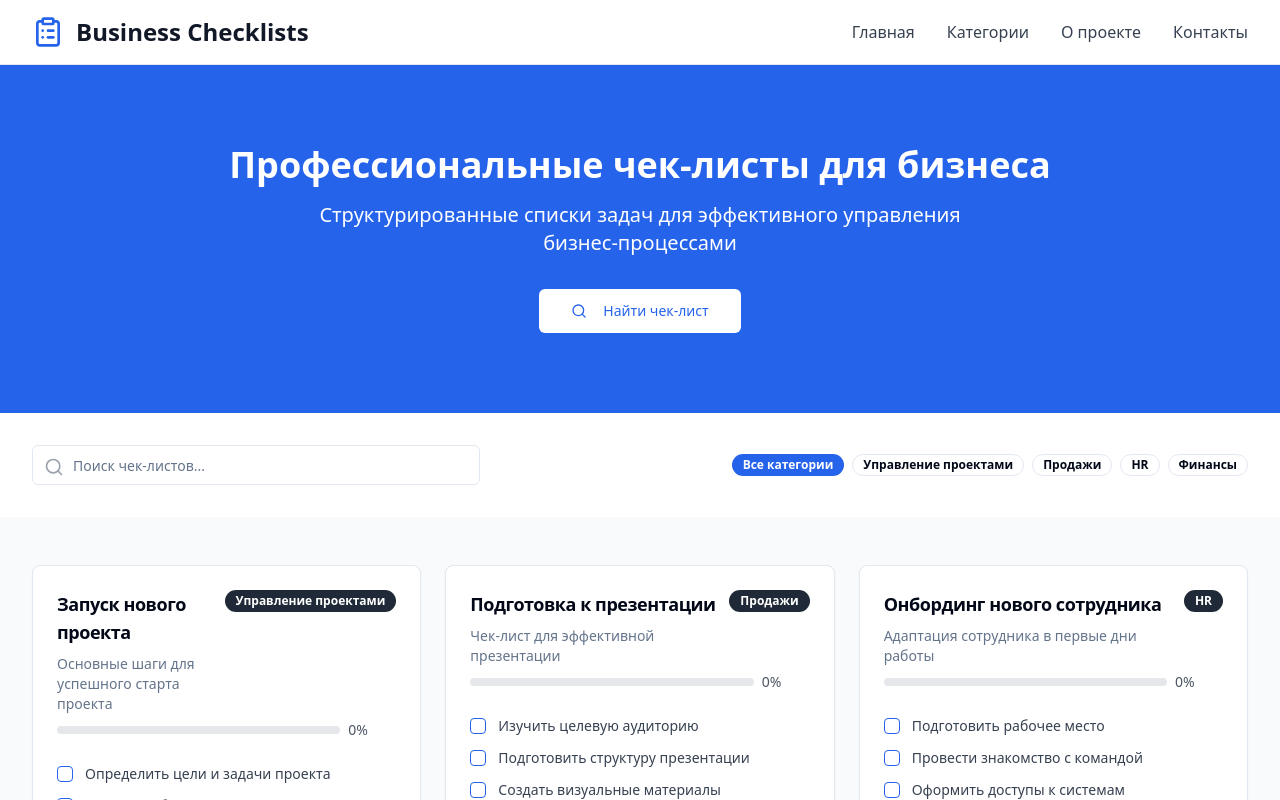
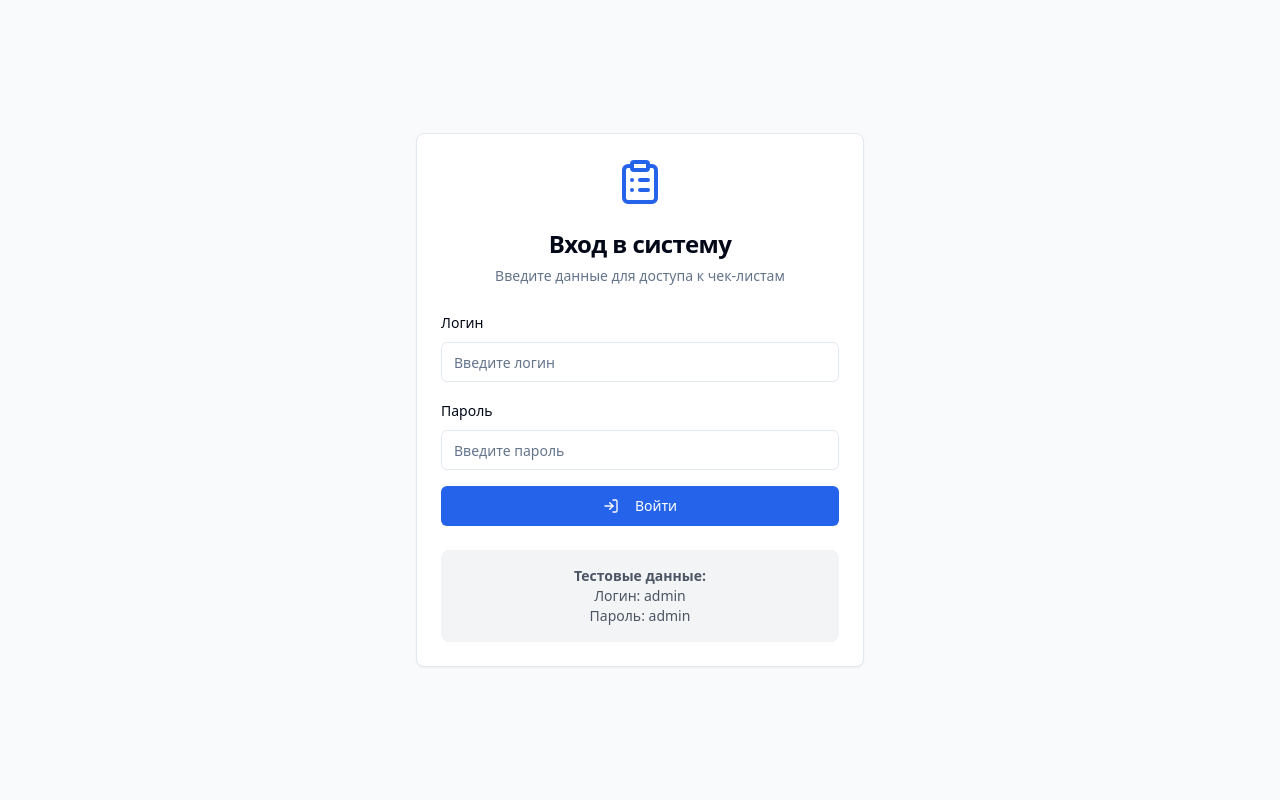
Before and after one commit to pr-poehali-dev/yura-checklist-site, a React (Vite) app: page / in a window 1280 px wide. Shown: the top 800 px of the page. Built offline with nearby package versions, Linux system fonts and the light colour scheme.

Commit message:
Добавить авторизацию с учетной записью

```diff
--- /dev/null
+++ b/src/components/AuthForm.tsx
@@ -0,0 +1,108 @@
+import { useState } from 'react';
+import { Card, CardContent, CardDescription, CardHeader, CardTitle } from '@/components/ui/card';
+import { Button } from '@/components/ui/button';
+import { Input } from '@/components/ui/input';
+import { Label } from '@/components/ui/label';
+import { Alert, AlertDescription } from '@/components/ui/alert';
+import Icon from '@/components/ui/icon';
+
+interface AuthFormProps {
+  onLogin: (username: string) => void;
+}
+
+const AuthForm = ({ onLogin }: AuthFormProps) => {
+  const [username, setUsername] = useState('');
+  const [password, setPassword] = useState('');
+  const [error, setError] = useState('');
+  const [loading, setLoading] = useState(false);
+
+  const handleSubmit = async (e: React.FormEvent) => {
+    e.preventDefault();
+    setError('');
+    setLoading(true);
+
+    // Имитация запроса к серверу
+    setTimeout(() => {
+      if (username === 'admin' && password === 'admin') {
+        onLogin(username);
+      } else {
+        setError('Неверный логин или пароль');
+      }
+      setLoading(false);
+    }, 1000);
+  };
+
+  return (
+    <div className="min-h-screen bg-gray-50 flex items-center justify-center p-4">
+      <Card className="w-full max-w-md">
+        <CardHeader className="text-center">
+          <div className="flex justify-center mb-4">
+            <Icon name="ClipboardList" size={48} className="text-primary" />
+          </div>
+          <CardTitle className="text-2xl">Вход в систему</CardTitle>
+          <CardDescription>
+            Введите данные для доступа к чек-листам
+          </CardDescription>
+        </CardHeader>
+        <CardContent>
+          <form onSubmit={handleSubmit} className="space-y-4">
+            <div className="space-y-2">
+              <Label htmlFor="username">Логин</Label>
+              <Input
+                id="username"
+                type="text"
+                placeholder="Введите логин"
+                value={username}
+                onChange={(e) => setUsername(e.target.value)}
+                required
+              />
+            </div>
+            <div className="space-y-2">
+              <Label htmlFor="password">Пароль</Label>
+              <Input
+                id="password"
+                type="password"
+                placeholder="Введите пароль"
+                value={password}
+                onChange={(e) => setPassword(e.target.value)}
+                required
+              />
+            </div>
+            {error && (
+              <Alert variant="destructive">
+                <Icon name="AlertCircle" size={16} />
+                <AlertDescription>{error}</AlertDescription>
+              </Alert>
+            )}
+            <Button
+              type="submit"
+              className="w-full"
+              disabled={loading}
+            >
+              {loading ? (
+                <>
+                  <Icon name="Loader2" size={16} className="mr-2 animate-spin" />
+                  Вход...
+                </>
+              ) : (
+                <>
+                  <Icon name="LogIn" size={16} className="mr-2" />
+                  Войти
+                </>
+              )}
+            </Button>
+          </form>
+          <div className="mt-6 p-4 bg-gray-100 rounded-lg">
+            <p className="text-sm text-gray-600 text-center">
+              <strong>Тестовые данные:</strong><br />
+              Логин: admin<br />
+              Пароль: admin
+            </p>
+          </div>
+        </CardContent>
+      </Card>
+    </div>
+  );
+};
+
+export default AuthForm;
--- a/src/pages/Index.tsx
+++ b/src/pages/Index.tsx
@@ -6,6 +6,7 @@ import { Checkbox } from '@/components/ui/checkbox';
 import { Input } from '@/components/ui/input';
 import { Separator } from '@/components/ui/separator';
 import Icon from '@/components/ui/icon';
+import AuthForm from '@/components/AuthForm';
 
 interface ChecklistItem {
   id: string;
@@ -22,6 +23,7 @@ interface Checklist {
 }
 
 const Index = () => {
+  const [user, setUser] = useState<string | null>(null);
   const [searchTerm, setSearchTerm] = useState('');
   const [selectedCategory, setSelectedCategory] = useState('all');
   const [checklists, setChecklists] = useState<Checklist[]>([
@@ -107,6 +109,18 @@ const Index = () => {
     return Math.round((completed / items.length) * 100);
   };
 
+  const handleLogin = (username: string) => {
+    setUser(username);
+  };
+
+  const handleLogout = () => {
+    setUser(null);
+  };
+
+  if (!user) {
+    return <AuthForm onLogin={handleLogin} />;
+  }
+
   return (
     <div className="min-h-screen bg-gray-50">
       {/* Header */}
@@ -117,12 +131,29 @@ const Index = () => {
               <Icon name="ClipboardList" size={32} className="text-primary" />
               <h1 className="text-2xl font-bold text-gray-900">Business Checklists</h1>
             </div>
+            <div className="flex items-center space-x-4">
               <nav className="hidden md:flex space-x-8">
                 <a href="#" className="text-gray-700 hover:text-primary font-medium">Главная</a>
                 <a href="#" className="text-gray-700 hover:text-primary font-medium">Категории</a>
                 <a href="#" className="text-gray-700 hover:text-primary font-medium">О проекте</a>
                 <a href="#" className="text-gray-700 hover:text-primary font-medium">Контакты</a>
               </nav>
+              <div className="flex items-center space-x-3">
+                <div className="flex items-center space-x-2 text-sm text-gray-600">
+                  <Icon name="User" size={16} />
+                  <span>Добро пожаловать, {user}</span>
+                </div>
+                <Button
+                  variant="outline"
+                  size="sm"
+                  onClick={handleLogout}
+                  className="flex items-center space-x-1"
+                >
+                  <Icon name="LogOut" size={16} />
+                  <span>Выйти</span>
+                </Button>
+              </div>
+            </div>
           </div>
         </div>
       </header>
```
Lines whose indentation alone changed are shown as unchanged.
